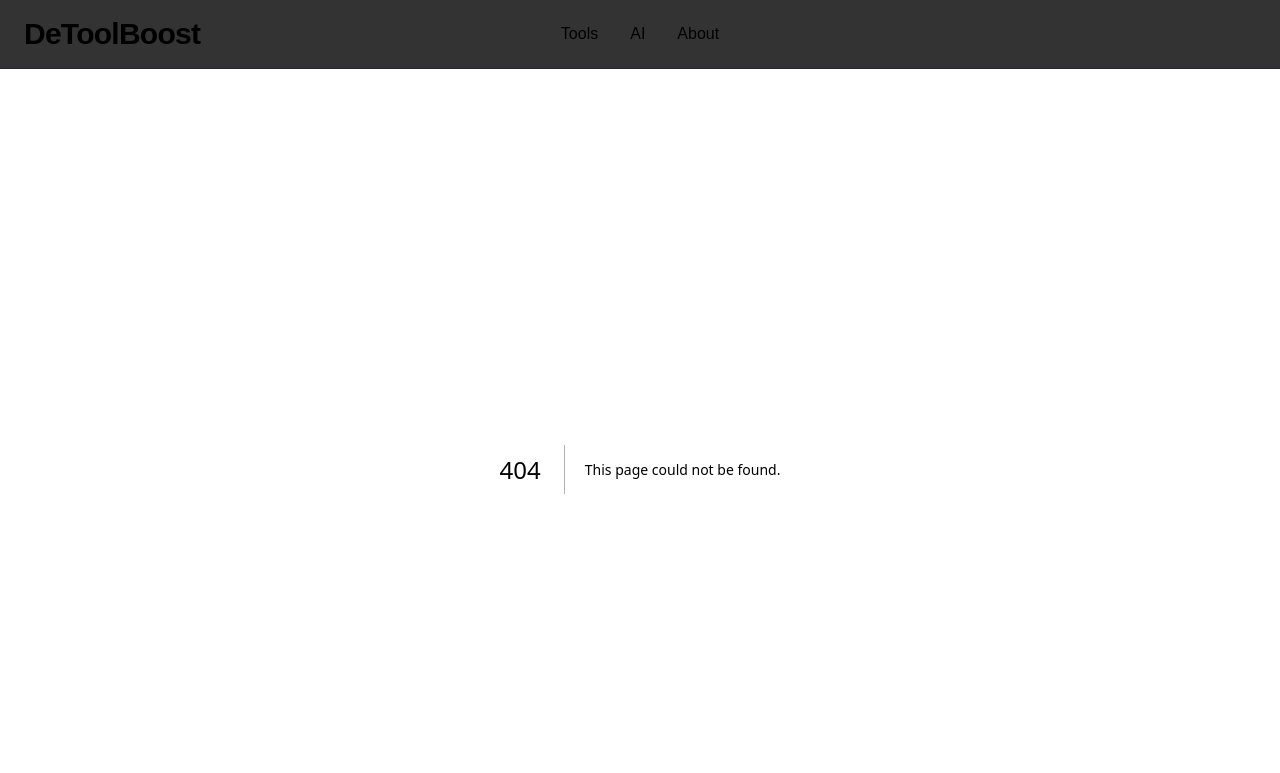
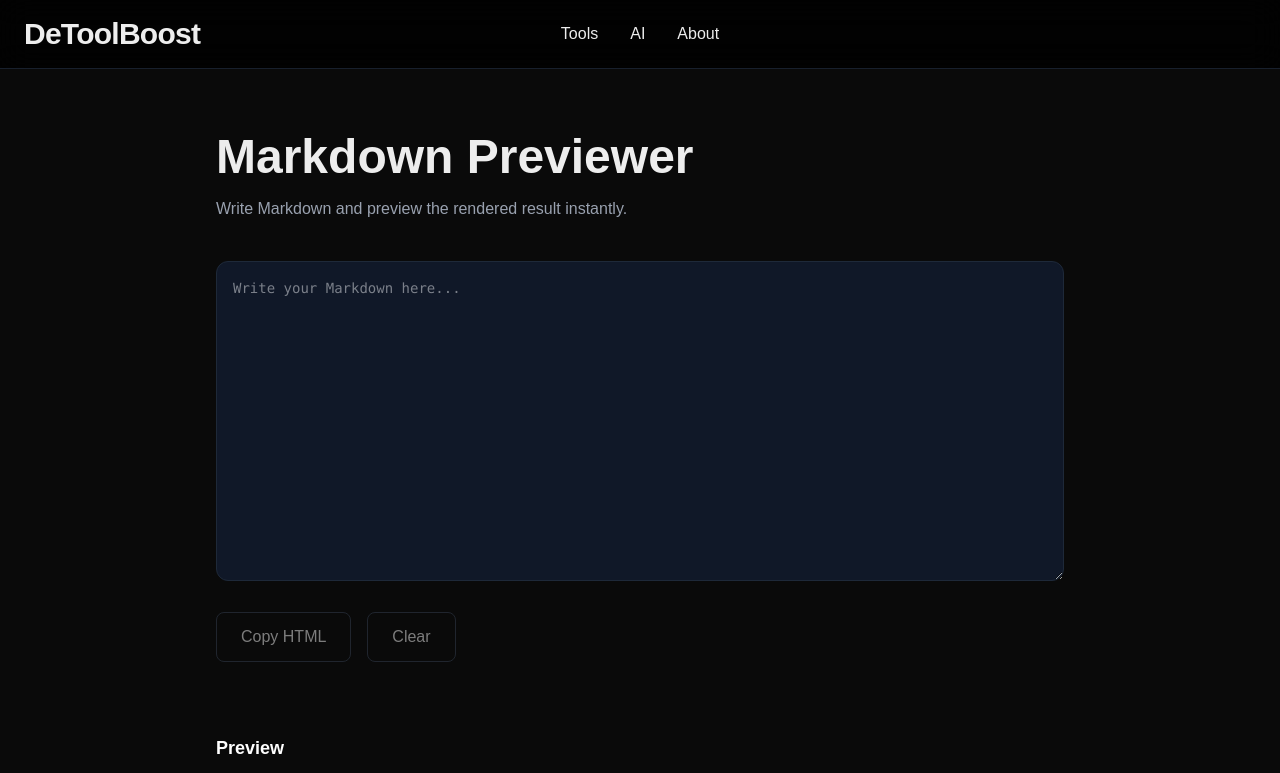
Before and after one commit to micky00x1-beep/devtools-next, a Next.js app: page /tools/markdown-previewer in a window 1280 px wide. Before the commit this address had no page. Shown: the top 773 px of the page. Built offline with nearby package versions, Linux system fonts and the light colour scheme.

Commit message:
feat: add markdown previewer tool

```diff
--- a/package.json
+++ b/package.json
@@ -10,13 +10,16 @@
   },
   "dependencies": {
     "@vercel/analytics": "^2.0.1",
+    "dompurify": "^3.4.13",
     "lucide-react": "^1.25.0",
+    "marked": "^18.0.9",
     "next": "16.2.10",
     "react": "19.2.4",
     "react-dom": "19.2.4"
   },
   "devDependencies": {
     "@tailwindcss/postcss": "^4",
+    "@types/dompurify": "^3.0.5",
     "@types/node": "^20",
     "@types/react": "^19",
     "@types/react-dom": "^19",
--- /dev/null
+++ b/src/app/tools/markdown-previewer/layout.tsx
@@ -0,0 +1,15 @@
+import type { Metadata } from "next";
+
+export const metadata: Metadata = {
+  title: "Markdown Previewer",
+  description:
+    "Write and preview Markdown online with a fast and easy-to-use developer tool.",
+};
+
+export default function MarkdownPreviewerLayout({
+  children,
+}: Readonly<{
+  children: React.ReactNode;
+}>) {
+  return children;
+}
--- /dev/null
+++ b/src/app/tools/markdown-previewer/page.tsx
@@ -0,0 +1,122 @@
+"use client";
+
+import { useMemo, useState } from "react";
+import DOMPurify from "dompurify";
+import { marked } from "marked";
+import ToolLayout from "@/components/common/ToolLayout";
+
+export default function MarkdownPreviewerPage() {
+  const [input, setInput] = useState("");
+  const [copied, setCopied] = useState(false);
+  const [copyError, setCopyError] = useState(false);
+
+  const preview = useMemo(() => {
+    if (!input) return "";
+
+    const html = marked.parse(input, {
+      async: false,
+    });
+
+    return DOMPurify.sanitize(html);
+  }, [input]);
+
+  async function copyHtml() {
+    if (!preview) return;
+
+    try {
+      await navigator.clipboard.writeText(preview);
+
+      setCopied(true);
+      setCopyError(false);
+
+      setTimeout(() => {
+        setCopied(false);
+      }, 2000);
+    } catch {
+      setCopied(false);
+      setCopyError(true);
+    }
+  }
+
+  function clearFields() {
+    setInput("");
+    setCopied(false);
+    setCopyError(false);
+  }
+
+  return (
+    <ToolLayout
+      title="Markdown Previewer"
+      description="Write Markdown and preview the rendered result instantly."
+    >
+      <div className="space-y-6">
+        <textarea
+          value={input}
+          onChange={(event) => {
+            setInput(event.target.value);
+            setCopied(false);
+            setCopyError(false);
+          }}
+          placeholder="Write your Markdown here..."
+          aria-label="Markdown input"
+          spellCheck={false}
+          className="h-80 w-full resize-y rounded-xl border border-gray-800 bg-gray-900 p-4 font-mono text-sm text-gray-200 outline-none transition focus:border-violet-500 focus:ring-2 focus:ring-violet-500/20"
+        />
+
+        <div className="flex flex-wrap gap-4">
+          <button
+            type="button"
+            onClick={copyHtml}
+            disabled={!preview}
+            className="rounded-lg border border-gray-700 px-6 py-3 transition-all hover:bg-gray-800 focus:outline-none focus:ring-2 focus:ring-violet-500 disabled:cursor-not-allowed disabled:opacity-50 disabled:hover:bg-transparent"
+          >
+            Copy HTML
+          </button>
+
+          <button
+            type="button"
+            onClick={clearFields}
+            disabled={!input}
+            className="rounded-lg border border-gray-700 px-6 py-3 transition-all hover:bg-gray-800 focus:outline-none focus:ring-2 focus:ring-violet-500 disabled:cursor-not-allowed disabled:opacity-50 disabled:hover:bg-transparent"
+          >
+            Clear
+          </button>
+        </div>
+
+        <div aria-live="polite" className="min-h-6">
+          {copied && (
+            <p className="font-medium text-green-500">
+              HTML copied to clipboard.
+            </p>
+          )}
+
+          {copyError && (
+            <p className="font-medium text-red-400">
+              Unable to copy the HTML. Please copy it manually.
+            </p>
+          )}
+        </div>
+
+        <div>
+          <h2 className="mb-3 text-lg font-semibold text-white">Preview</h2>
+
+          <div
+            aria-label="Markdown preview"
+            className="min-h-80 overflow-auto rounded-xl border border-gray-800 bg-gray-950 p-6 text-gray-200"
+          >
+            {preview ? (
+              <div
+                className="prose prose-invert max-w-none"
+                dangerouslySetInnerHTML={{ __html: preview }}
+              />
+            ) : (
+              <span className="text-gray-500">
+                Markdown preview will appear here.
+              </span>
+            )}
+          </div>
+        </div>
+      </div>
+    </ToolLayout>
+  );
+}
--- a/src/data/tools.ts
+++ b/src/data/tools.ts
@@ -46,4 +46,9 @@ export const tools: Tool[] = [
     description: "Format and validate XML files.",
     href: "/tools/xml-formatter",
   },
+  {
+    title: "Markdown Previewer",
+    description: "Write and preview Markdown instantly.",
+    href: "/tools/markdown-previewer",
+  },
 ];
```
Also changed, not shown: 1 other file (tests, documents, lock files or other folders).
